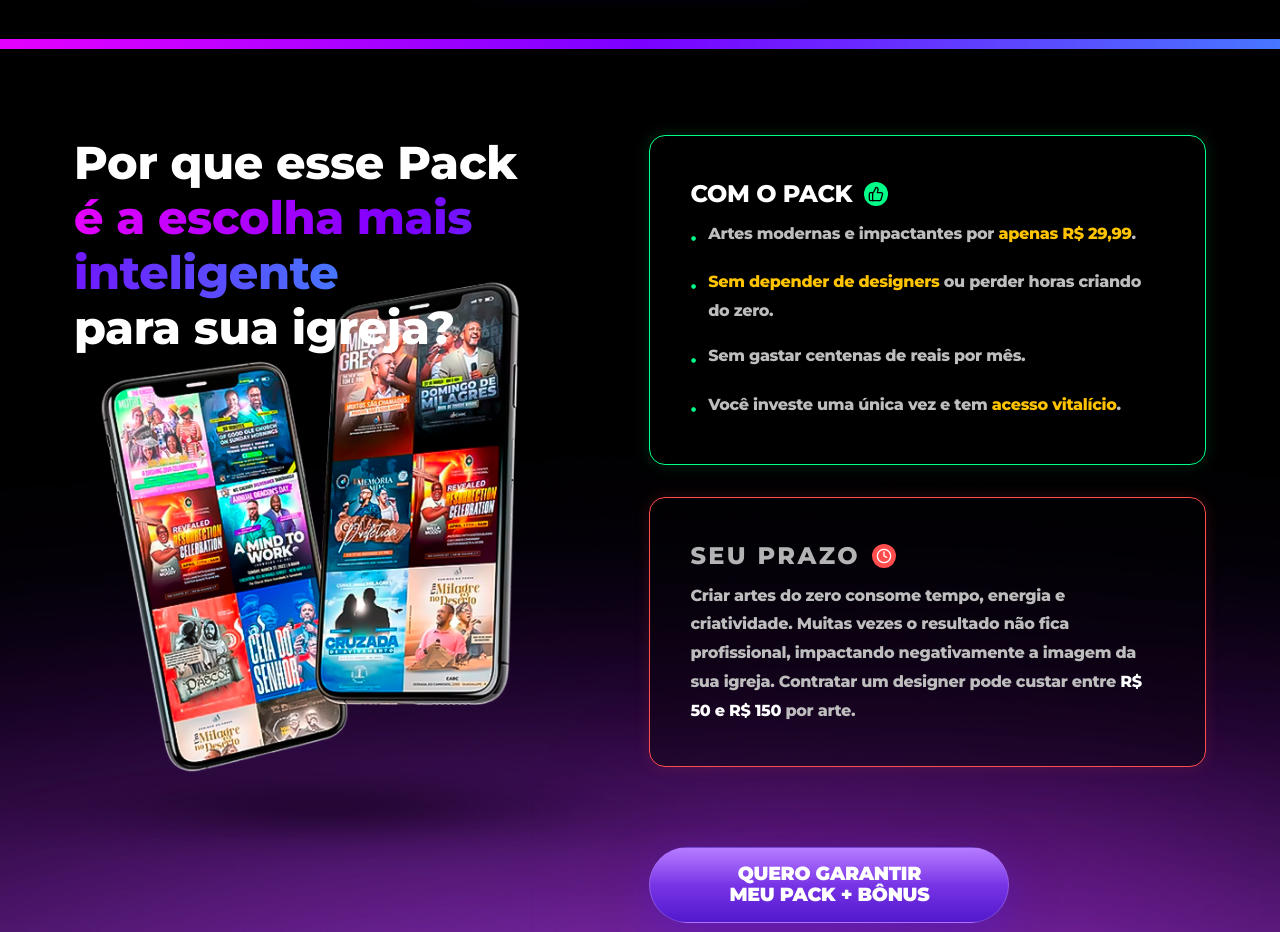
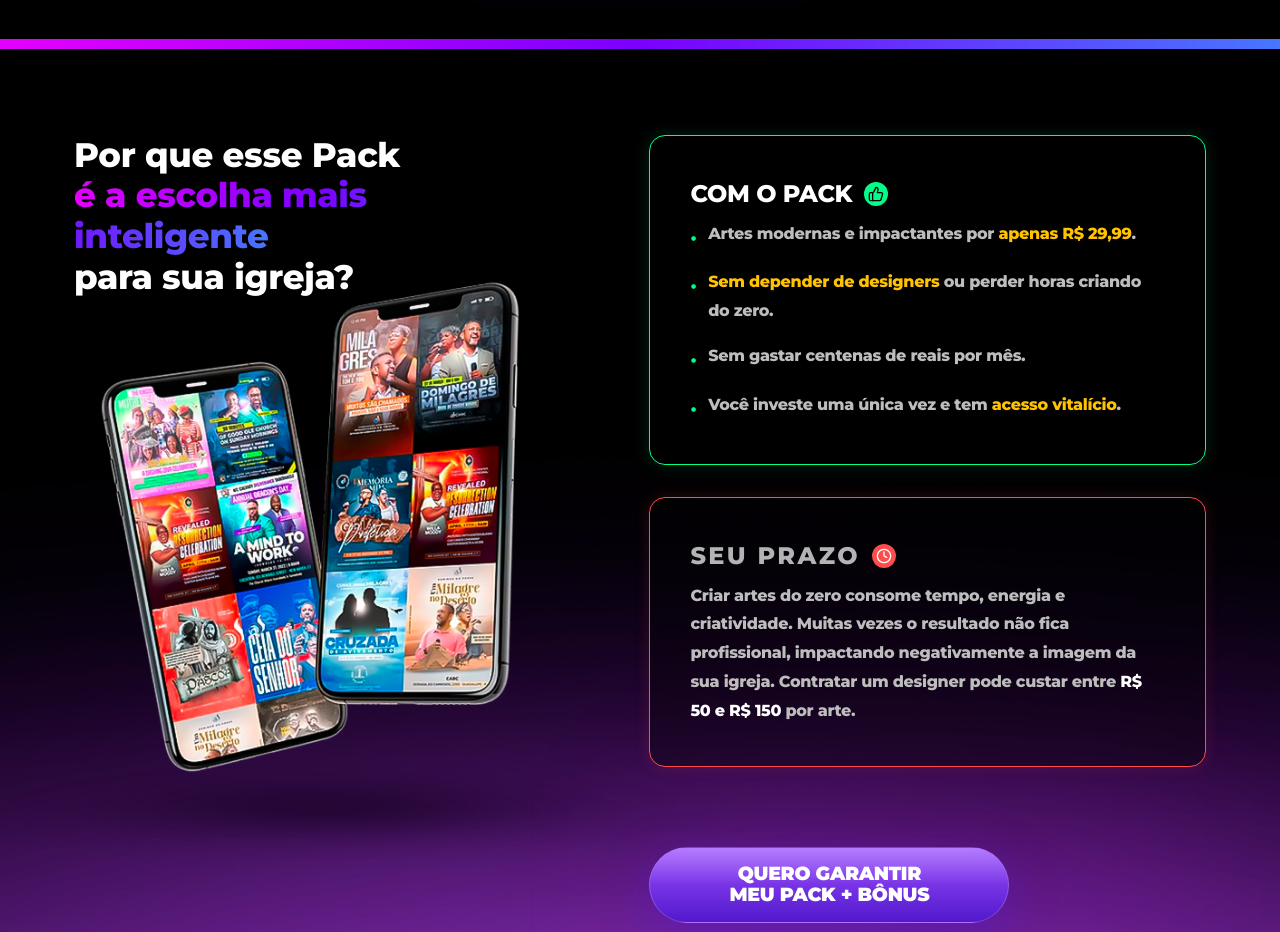
Before and after one commit to jrmacbrandt/Leo-Tondella, a React (Vite) app: page / in a window 1280 px wide. Shown: the part 2740-3672 px from the top of the page. Built offline with nearby package versions, Linux system fonts and the light colour scheme.

Commit message:
style: reduce comparison title font size by 25%

```diff
--- a/src/App.tsx
+++ b/src/App.tsx
@@ -292,7 +292,7 @@ export default function App() {
           <div className="flex flex-col lg:flex-row gap-[40px] md:gap-[80px] lg:gap-[120px] items-start">
             {/* Left Column: Title (45%) */}
             <div className="w-full lg:w-[45%]">
-              <h2 className="text-[22px] md:text-[46px] font-[900] leading-[1.2] text-center lg:text-left break-words w-full text-white">
+              <h2 className="text-[17px] md:text-[34px] font-[900] leading-[1.2] text-center lg:text-left break-words w-full text-white">
                 Por que esse Pack <br className="hidden md:block" />
                 <span className="text-gradient-primary">é a escolha mais inteligente</span><br className="hidden md:block" />
                 para sua igreja?
```
